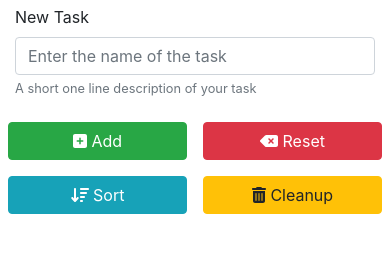
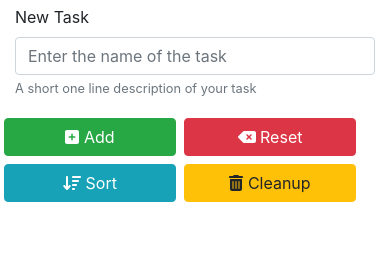
Before and after one commit to mukulsethi22/Project_ToDo_List, a plain HTML site: page index.html in a window 390 px wide. Shown: the part 51-304 px from the top of the page. Drawn offline with nearby package versions, Linux system fonts and the light colour scheme.

Commit message:
responsive buttons

```diff
--- a/index.html
+++ b/index.html
@@ -20,7 +20,7 @@
         <h1 align="center">Todo List</h1>
         <div class ="row">
             <!-- Input Box -->
-            <div class="col-md-8">
+            <div class="col-md-7">
 
                 <div class="form-group">
                     <label for="inpNewTask">New Task</label>
@@ -31,23 +31,28 @@
             </div>
 
             <!----Buttons-->
-            <div class="col-md-4">
-                <div class="row">
-                <button class="btn btn-success col m-2 " id="btnAdd">
+            <div class="col-md-5 row">
+
+                <div class="col-6 col-sm-3 col-md-6 p-1">
+                    <button class="btn btn-success col " id="btnAdd">
                     <i class="fa fa-square-plus"></i> Add
-                </button>
-                <button class="btn btn-danger col m-2" id="btnClear">
-                    <i class="fa fa-delete-left"></i> Reset
-                </button>
+                    </button>
                 </div>
-                <div class="row">
-                    <button class="btn btn-info col m-2 " id="btnSort">
+                <div class="col-6 col-sm-3 col-md-6 p-1">
+                    <button class="btn btn-danger col" id="btnReset">
+                        <i class="fa fa-delete-left"></i> Reset
+                    </button>
+                </div>
+                <div class="col-6 col-sm-3 col-md-6 p-1">
+                    <button class="btn btn-info col " id="btnSort">
                         <i class="fa fa-sort-amount-down"></i> Sort
                     </button>
-                    <button class="btn btn-warning col m-2" id="btnCleanup">
+                </div>
+                <div class="col-6 col-sm-3 col-md-6 p-1">
+                    <button class="btn btn-warning col" id="btnCleanup">
                         <i class="fa fa-trash-alt"></i> Cleanup
                     </button>
-                    </div>
+                </div>
             </div>
         </div>
 
--- a/script.js
+++ b/script.js
@@ -1,6 +1,6 @@
 let ulTasks = $('#ulTasks')
 let btnAdd = $('#btnAdd')
-let btnClear = $('#btnClear')
+let btnReset = $('#btnReset')
 let inpNewTask = $('#inpNewTask')
 
 
@@ -17,4 +17,4 @@ btnAdd.click(()=>{
     inpNewTask.val('')
 })
 
-btnClear.click(()=>inpNewTask.val(''))
+btnReset.click(()=>inpNewTask.val(''))
```
